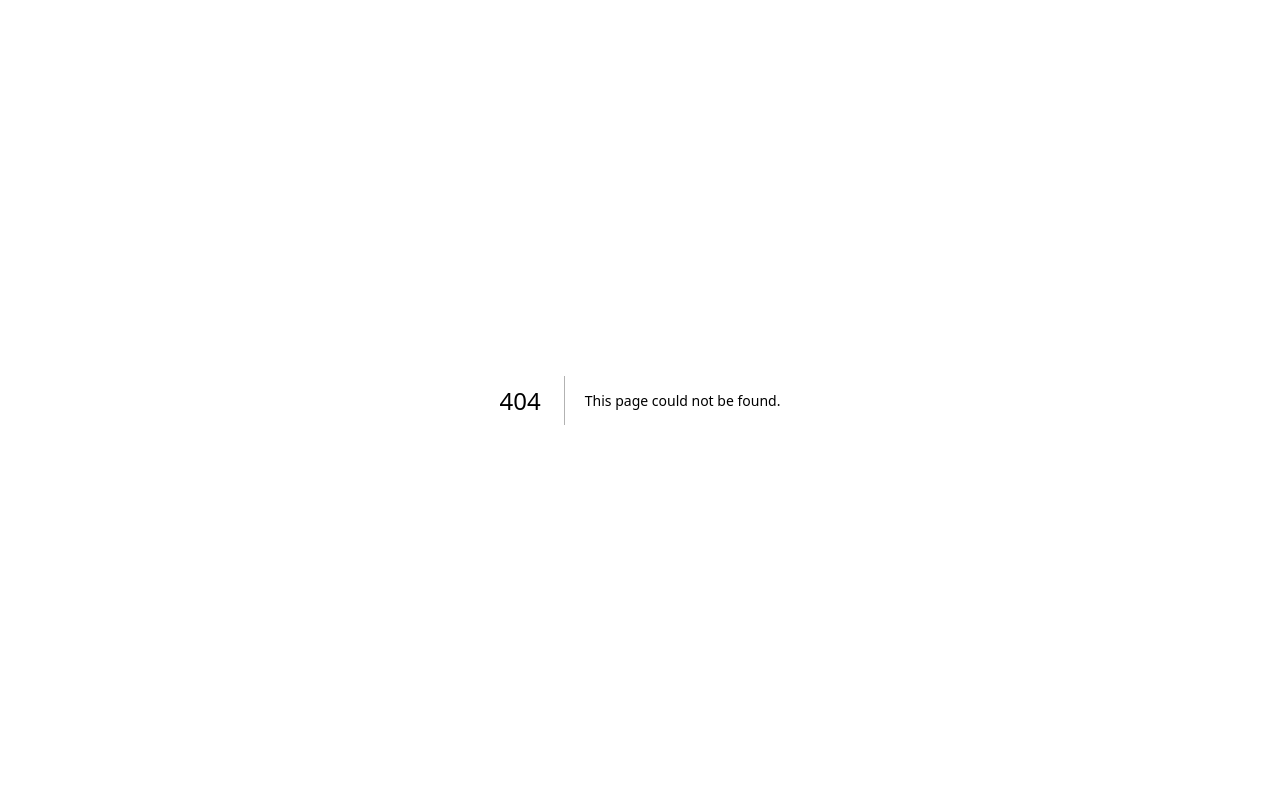
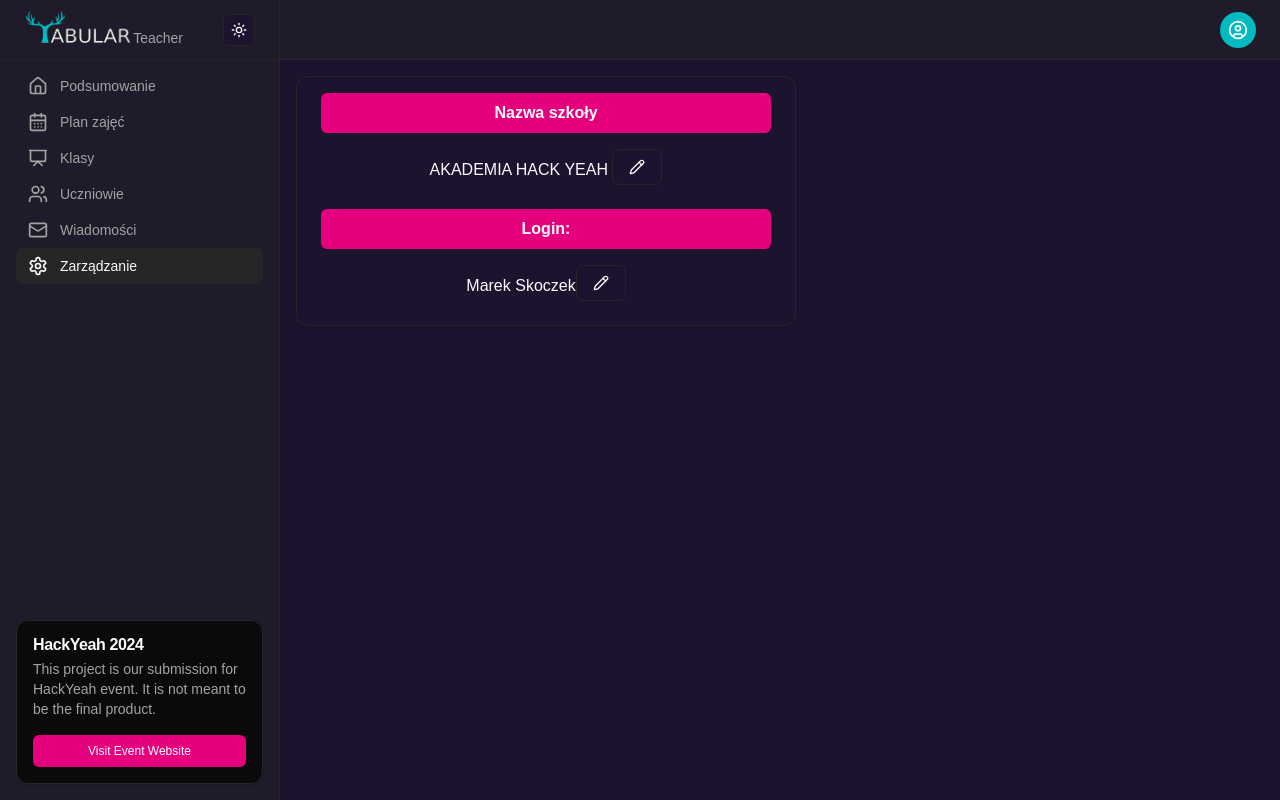
Before and after one commit to Hackyeah2024-team/frontend-mock, a Next.js app: page /teacher/management in a window 1280 px wide. Before the commit this address had no page. Built offline with nearby package versions, Linux system fonts and the light colour scheme.

Commit message:
Add management

```diff
--- /dev/null
+++ b/app/teacher/management/page.tsx
@@ -0,0 +1,30 @@
+import { Button } from "@/components/ui/button"
+
+import {Pencil,
+} from "lucide-react";
+import {
+  Card,
+  CardContent,
+} from "@/components/ui/card"
+
+export default function StudentHome()
+{
+  return (
+    <div>
+      <div className="flex">
+        <Card className="w-1/2 m-4 bg-primary/90 ">
+          <CardContent className="flex flex-col gap-y-2">
+          <h1 className="bg-primary rounded-md mt-4 my-2 px-3 py-2 font-bold w-full text-center">
+              Nazwa szkoły
+          </h1>
+          <p className="text-center">AKADEMIA HACK YEAH <Button variant="outline">{<Pencil className="w-4 h-4" />}</Button></p>
+          <h1 className="bg-primary rounded-md mt-4 my-2 px-3 py-2 font-bold w-full text-center">
+              Login:
+          </h1>
+          <p className="text-center">Marek Skoczek<Button variant="outline">{<Pencil className="w-4 h-4" />}</Button></p>
+          </CardContent>
+        </Card>
+      </div>
+    </div>
+  )
+}
```
